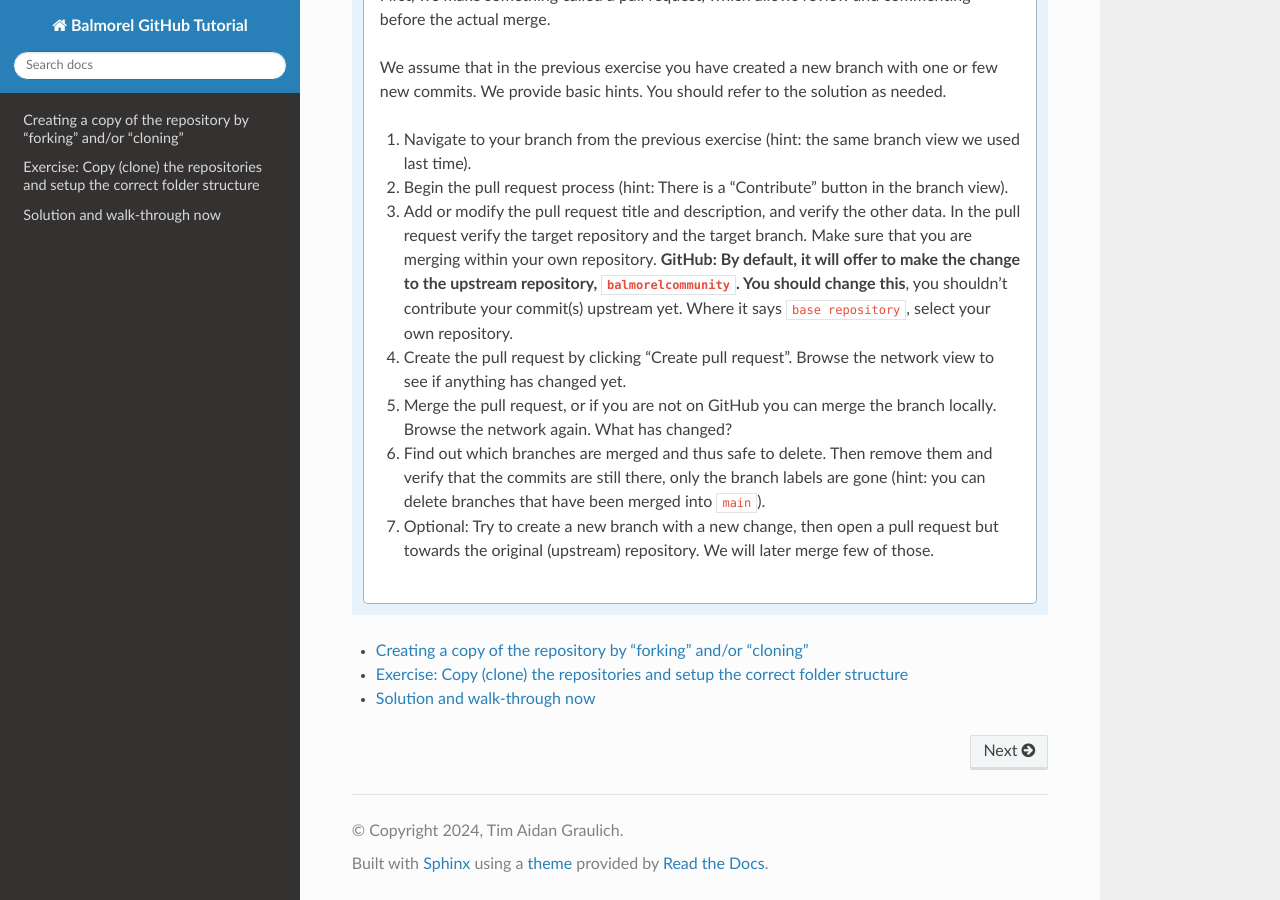
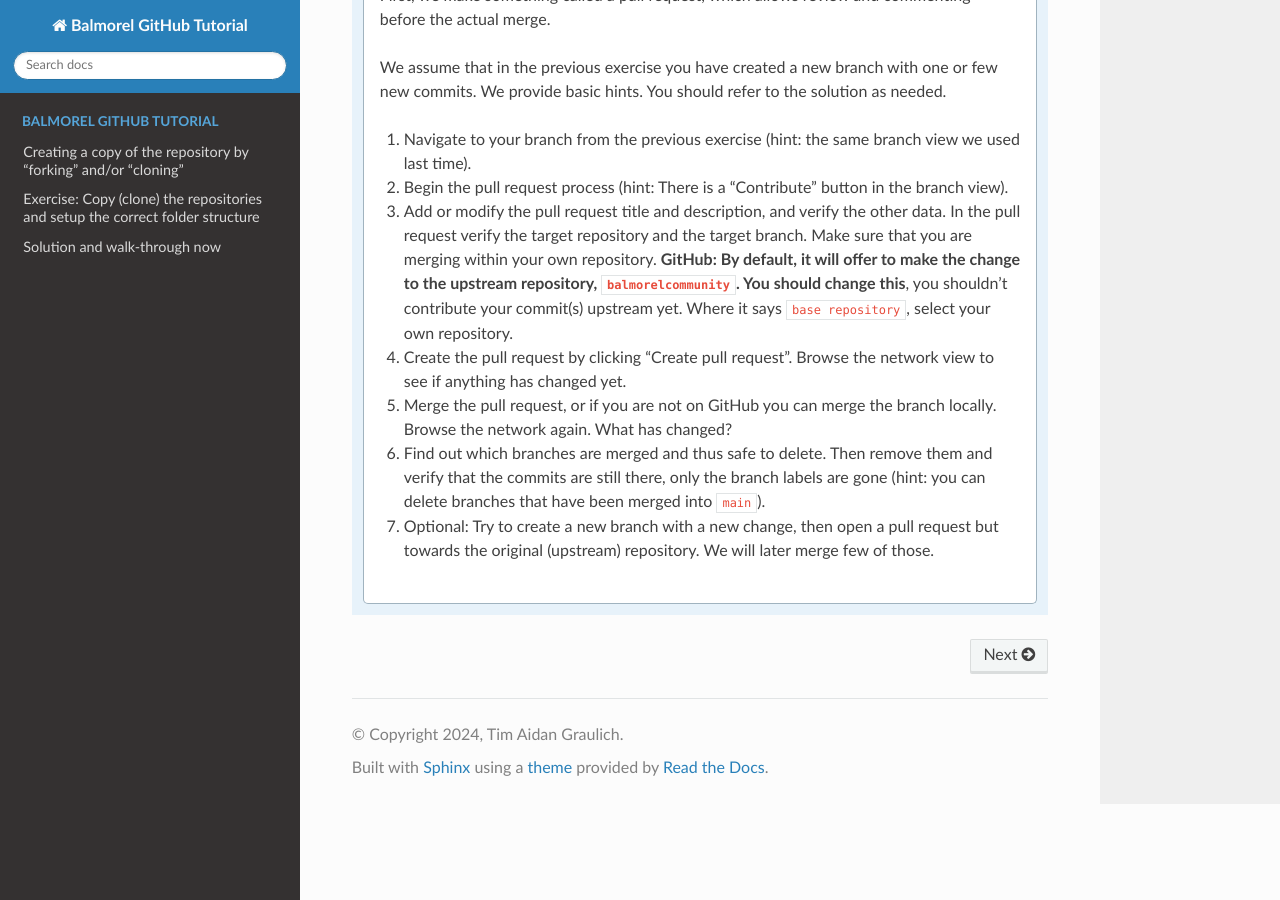
Before and after one commit to tgraulich/Balmorel_GitHub_Tutorial, a Sphinx documentation site: the page built from doc/index.md, in a window 1280 px wide and 900 px high, scrolled down 7972 px. Built offline with Sphinx 7.4.7 and the Read the Docs theme 3.1.0, drawn with Linux system fonts in a browser that asks for light colours.

Commit message:
Testing right setup

````diff
--- a/doc/index.md
+++ b/doc/index.md
@@ -848,5 +848,7 @@ repository.
 
 ```{toctree}
 :maxdepth: 1
+:caption: Balmorel GitHub Tutorial
+:hidden:
 browsing.md
 ```
````
